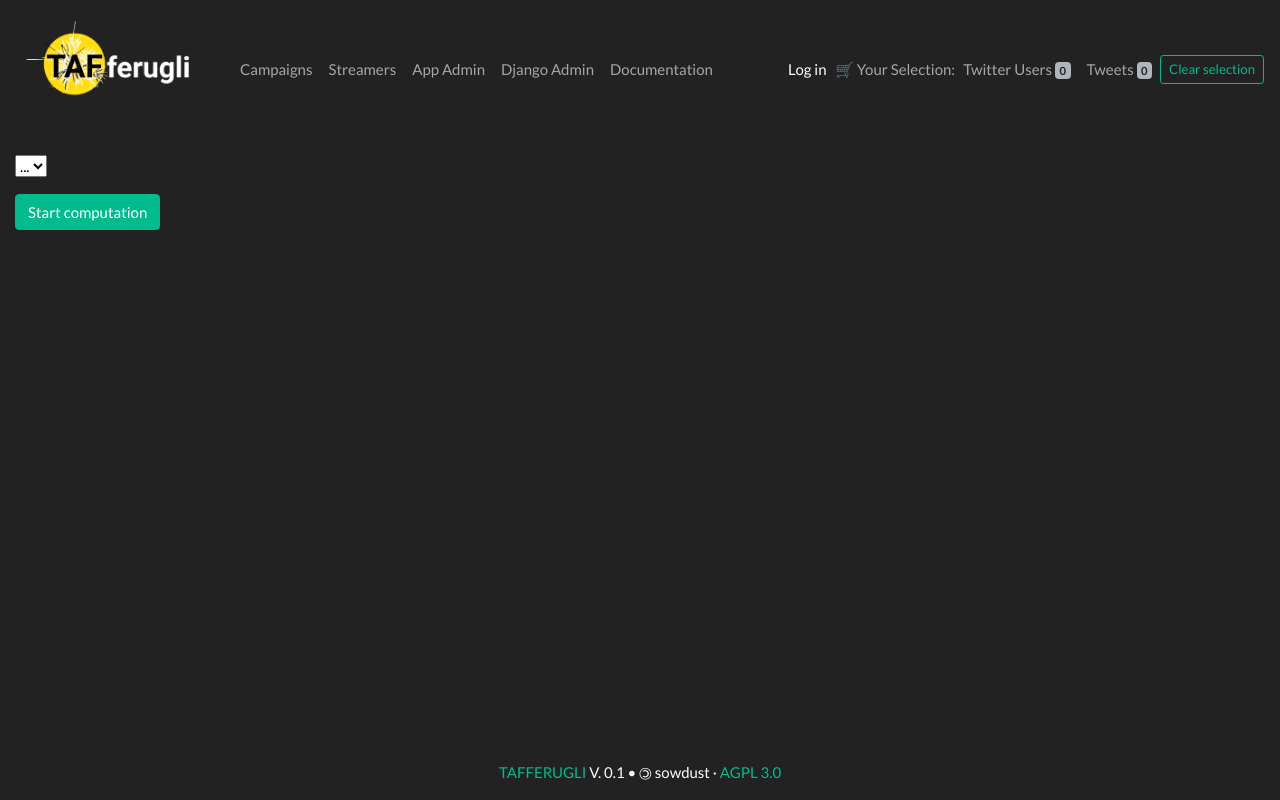
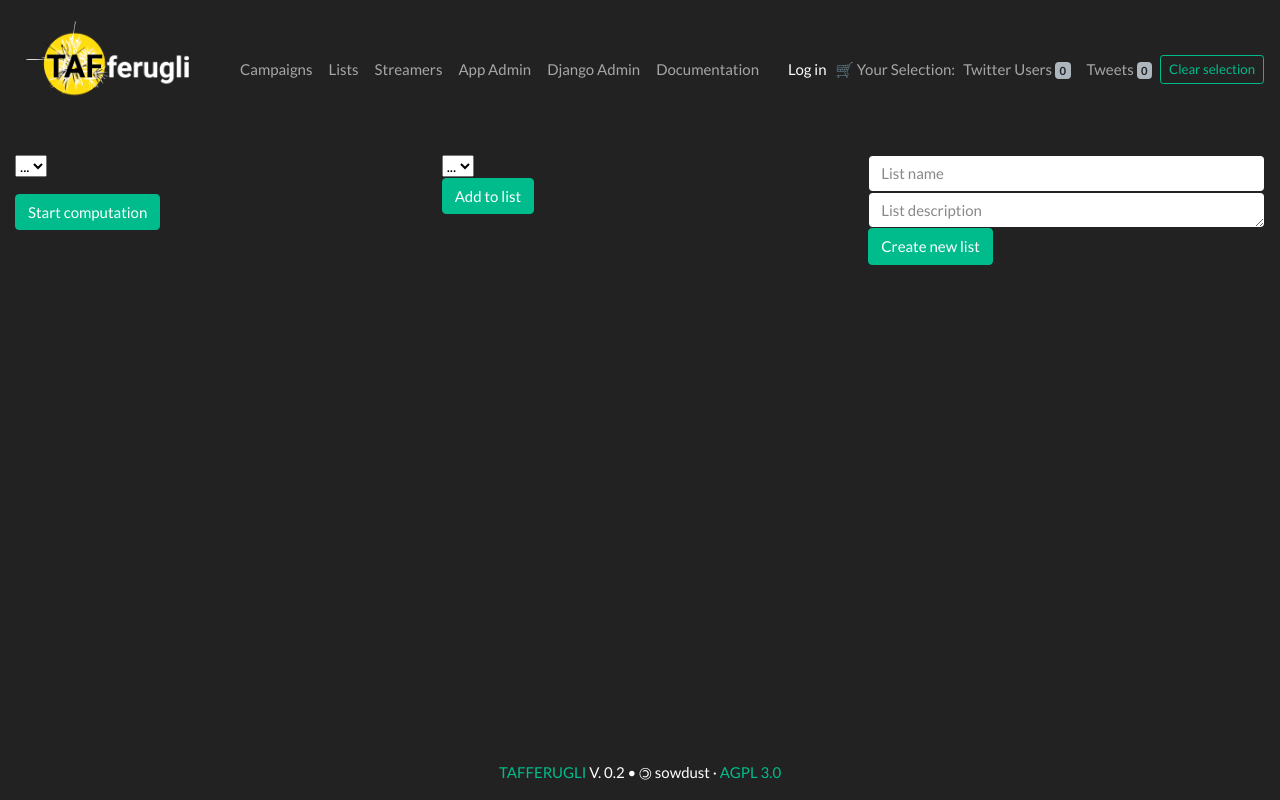
Before and after one commit to sowdust/tafferugli, a Django app: page /selection/twitter_users in a window 1280 px wide. Run offline with Django 3.2, Linux system fonts and the light colour scheme; some libraries are stand-ins or nearby versions.

Commit message:
Feature: create permanent lists of users and tweets

```diff
--- a/tafferugli/settings.py
+++ b/tafferugli/settings.py
@@ -1,6 +1,6 @@
 import os
 
-TAFFERUGLI_VERSION = 0.1
+TAFFERUGLI_VERSION = 0.2
 
 # Settings for background tasks
 MAX_ATTEMPTS = 25
--- a/twitter/admin.py
+++ b/twitter/admin.py
@@ -12,6 +12,7 @@ admin.site.register(Hashtag)
 admin.site.register(Community)
 admin.site.register(Fact)
 admin.site.register(URL)
+admin.site.register(List)
 admin.site.register(Streamer)
 admin.site.register(TweetSource)
 admin.site.register(Tweet)
--- a/twitter/templates/base.html
+++ b/twitter/templates/base.html
@@ -120,6 +120,9 @@
         <a class="nav-link" href="{% url 'campaigns' %}">Campaigns</a>
       </li>
       <li class="nav-item">
+        <a class="nav-link" href="{% url 'lists' %}">Lists</a>
+      </li>
+      <li class="nav-item">
         <a class="nav-link" href="{% url 'streamers' %}">Streamers</a>
       </li>
         <!--
--- a/twitter/templates/entity.html
+++ b/twitter/templates/entity.html
@@ -4,7 +4,7 @@
 
 
 {% block title %}
-	entity {{ entity.name }}
+	Lntity {{ entity.name }}
 {% endblock %}
 
 
--- a/twitter/templates/search_results.html
+++ b/twitter/templates/search_results.html
@@ -4,7 +4,7 @@
 {% load static %}
 
 {% block title %}
-	Search
+	Search Results
 {% endblock %}
 
 
@@ -19,7 +19,7 @@
 
 
 {% block script %}
-table_functions(searching=true,paging=true,pageLength=250);
+table_functions(searching=true,paging=true,pageLength=500);
 {% endblock %}
 
 
--- a/twitter/templates/selection.html
+++ b/twitter/templates/selection.html
@@ -20,8 +20,35 @@
 
 {% block script %}
 
-table_functions(searching=true,paging=true,pageLength=250);
+table_functions(searching=true,paging=true,pageLength=500);
 $(document).ready(function(){
+
+	/* ADD SELECTED USERS TO EXISTING LIST  */
+	$("[name='list_add']").click(function(e){
+	e.preventDefault()
+	  $.ajax({
+		  url: '{% url 'list_add' %}',
+		  type : "POST",
+		  dataType : 'json',
+		  data : $("#metric_target_form").serialize(),
+		  success : process_response,
+		  error: process_error_response
+	  })
+	});
+
+	/* ADD SELECTED USERS TO NEW LIST  */
+	$("[name='list_create']").click(function(e){
+	e.preventDefault()
+	  $.ajax({
+		  url: '{% url 'list_create' %}',
+		  type : "POST",
+		  dataType : 'json',
+		  data : $("#metric_target_form").serialize(),
+		  success : process_response,
+		  error: process_error_response
+	  })
+	});
+
 	/* COMPUTE SELECTED METRIC FOR USERS  */
 	$("[name='start']").click(function(e){
 	e.preventDefault()
@@ -49,19 +76,15 @@ $(document).ready(function(){
 
 });
 
-
-
 var process_form_template = function(result) {
     $('#form_template').html(result['form_template']);
 }
-
 
 {% endblock %}
 
 
 
 {% block content %}
-
 
 <div class="row">
 	<div class="col">
@@ -80,27 +103,50 @@ var process_form_template = function(result) {
 <input type="hidden" name="campaign" value="{{ campaign }}">
 
 <div class="row">
-	<div class="col-lg-6 col-md-12">
+	<div class="col-4">
 		<div class="form-group">
 			<select name="metric" id="metric">
 				<option value="" selected disabled> ... </option>
-			{% for m in metrics %}
-				<option value="{{m.name}}">{{m.name}}: {{m.description}}</option>
-			{% endfor %}
+				{% for m in metrics %}
+					<option value="{{ m.name }}">{{ m.name }}: {{ m.description }}</option>
+				{% endfor %}
 			</select>
-	</div>
+		</div>
 		<div id="form_template"></div>
 			{% bootstrap_button "Start computation" button_type="submit" button_class="btn-success" name="start" size="sm" %}
 			<!--{% bootstrap_button "Recreate network" button_type="submit" button_class="btn-info" name="create-network" size="sm" %}-->
 		</div>
+
+	<div class="col-4">
+		<div class="form-group">
+			<select name="list_id" id="list_add">
+				<option value="" selected disabled> ... </option>
+				{% for l in lists %}
+					<option value="{{ l.id }}">{{ l.name }}: {{ l.description }}</option>
+				{% endfor %}
+			</select><br>
+			{% bootstrap_button "Add to list" button_type="submit" button_class="btn-success" name="list_add" size="sm" %}
+		</div>
+	</div>
+
+	<div class="col-4">
+		<div class="form-group">
+			<input type="text" class="form-control" name="name" placeholder="List name">
+			<textarea class="form-control" rows="1" name="description" placeholder="List description"></textarea>
+			{% bootstrap_button "Create new list" button_type="submit" button_class="btn-success" name="list_create" size="sm" %}
+		</div>
+	</div>
+
 </div>
 
 {% if twitter_users.exists %}
+	<input type="hidden" name="type" value="TW">
 {{ twitter_users | twitter_users_table:True }}
 {% endif %}
 
 
 {% if tweets.exists %}
+	<input type="hidden" name="type" value="TW">
 {{ tweets | tweets_table }}
 {% endif %}
 
--- a/twitter/urls.py
+++ b/twitter/urls.py
@@ -9,6 +9,8 @@ urlpatterns = [
     path('streamer/', views.streamers, name='streamers'),
     path('streamer/<int:id>/', views.streamer, name='streamer'),
     path('streamer/<int:id>/<slug:action>/', views.streamer_action, name='streamer_action'),
+    path('list/', views.lists, name='lists'),
+    path('list/<int:id>/', views.list_detail, name='list_detail'),
     path('entity/', views.entities, name='entities'),
     path('tag/', views.tags, name='tags'),
     path('tag/<int:tagid>', views.tag, name='tag'),
@@ -45,12 +47,15 @@ urlpatterns = [
     path('selection/<str:limit_target>', views.selection_detail, name='view_selection'),
     path('selection/dashboard/<str:limit_target>', views.selection_dashboard, name='selection_dashboard'),
     path('ajax/note/add/', views.note_add, name='note_add'),
+    path('ajax/list/create/', views.list_create, name='list_create'),
+    path('ajax/list/add/', views.list_add, name='list_add'),
     path('ajax/tag/add/', views.tag_add, name='tag_add'),
     path('ajax/tag/list/', views.tag_list, name='tag_list'),
     path('ajax/tag/remove/', views.tag_remove, name='tag_remove'),
     path('ajax/metric_form/', views.ajax_metric_form, name='ajax_metric_form'),
     path('ajax/validate_regex/', views.validate_regex, name='validate_regex'),
     path('ajax/count/', views.count, name='count'),
+
 ]
 
 if settings.DEBUG:
--- a/twitter/views.py
+++ b/twitter/views.py
@@ -26,6 +26,7 @@ from .models import Tweet
 from .models import TweetSource
 from .models import URL
 from .models import Hashtag
+from .models import List
 from .forms import EntityForm, CampaignForm, StreamerForm, TwitterAccountForm
 from .models import MetricTweetTimeDistribution, MetricGraphTweetNetwork, CommunityGraph, Community, TwitterAccount
 
@@ -257,6 +258,72 @@ def count(request):
     return JsonResponse(resp)
 
 
+def lists(request):
+    if request.user.is_authenticated:
+        lists = List.objects.all()
+    else:
+        lists = List.objects.filter(public=True)
+    context = {'lists' : lists}
+    return render(request,'lists.html',context)
+
+
+def list_detail(request, id):
+    list = get_object_or_404(List, pk=id)
+    if not list.public and not request.user.is_authenticated:
+        raise Http404()
+    limit_target = 'twitter_users' if list.type == List.LIST_USERS else 'tweets'
+    metrics = Metric.get_available_metrics_meta(limit_target)
+    context = {'list' : list, 'metrics' : metrics}
+    return render(request, 'list.html', context)
+
+
+@auth_required
+@require_http_methods(['POST'])
+def list_create(request):
+    if 'name' not in request.POST or 'type' not in request.POST or 'description' not in request.POST:
+        return _error('Missing required fields')
+    if request.POST['type'] not in List.TARGET_TYPES:
+        return _error('Type not valid')
+    list = List.objects.create(name=request.POST['name'],
+                               description=request.POST['description'],
+                               type=request.POST['type'])
+    if 'tweets' in request.POST and request.POST['type'] == List.LIST_TWEETS:
+        list.tweets.set(Tweet.objects.filter(pk__in=request.POST.getlist('tweets')))
+    elif 'uid' in request.POST and request.POST['type'] == List.LIST_USERS:
+        list.twitter_users.set(TwitterUser.objects.filter(pk__in=request.POST.getlist('uid')))
+    if 'campaign' in request.POST:
+        try:
+            campaign = Campaign.objects.get(pk=request.POST['campaign'])
+            list.campaign = campaign
+        except:
+            messages.add_message(request, messages.WARNING, 'Campaign not found')
+    list.save()
+    messages.add_message(request, messages.SUCCESS, 'List %s created' % list.name)
+    response = _messages_response(request)
+    return JsonResponse(response)
+
+
+@auth_required
+@require_http_methods(['POST'])
+def list_add(request):
+    if 'list_id' not in request.POST:
+        return _error('Missing required field')
+    list = get_object_or_404(List, pk=request.POST['list_id'])
+    if list.type == List.LIST_USERS:
+        twitter_users = TwitterUser.objects.filter(pk__in=request.POST.getlist('uid'))
+        list.twitter_users.add(*twitter_users.values_list('id_int', flat=True))
+        messages.add_message(request, messages.SUCCESS, 'Added %d users to list %s' % (twitter_users.count(), list.name))
+    elif list.type == List.LIST_TWEETS:
+        tweets = Tweet.objects.filter(pk__in=request.POST.getlist('tweets'))
+        list.tweets.add(*tweets.values_list('id_int', flat=True))
+        messages.add_message(request, messages.SUCCESS, 'Added %d tweets to list %s' % (tweets.count(), list.name))
+    else:
+        messages.add_message(request, messages.ERROR, 'Something went wrong')
+    list.save()
+    response = _messages_response(request)
+    return JsonResponse(response)
+
+
 def streamers(request):
     if request.user.is_authenticated:
         streamers = Streamer.objects.all()
@@ -455,6 +522,14 @@ def metric_compute(request):
     metric = metric_class(campaign=campaign, name='%s %s' % (metric_class.__name__, campaign.name))
     metric.description = 'Metric %s computed for the whole campaign %s on %s' % (
         metric_class.__name__, campaign.name, timezone.now())
+
+    if 'list_id' in request.POST:
+        try:
+            list = List.objects.get(pk=request.POST['list_id'])
+            metric.list = list
+        except:
+            messages.add_message(request, messages.ERROR, 'List does not exist')
+
     metric.save()
 
     try:
@@ -1024,8 +1099,10 @@ def selection_detail(request, limit_target=None):
         messages.add_message(request, messages.WARNING, 'Campaign not set')
         return render(request, 'selection.html')
 
+    lists = List.objects.filter(campaign=campaign)
     metrics = Metric.get_available_metrics_meta(limit_target)
-    context = {'twitter_users': filled_twitter_users, 'tweets': filled_tweets, 'campaign': campaign, 'metrics': metrics}
+    context = {'twitter_users': filled_twitter_users, 'tweets': filled_tweets,
+               'campaign': campaign, 'metrics': metrics, 'lists' : lists}
     return render(request, 'selection.html', context)
 
 
```
Also changed, not shown: docs/installation.md (+13 -1 lines), docs/usage.md (+3 -0 lines), twitter/models/models.py (+33 -1 lines), twitter/templates/campaign.html (+7 -0 lines), twitter/templates/list.html (added, +122 -0 lines), twitter/templates/lists.html (added, +30 -0 lines), 1 other file.
